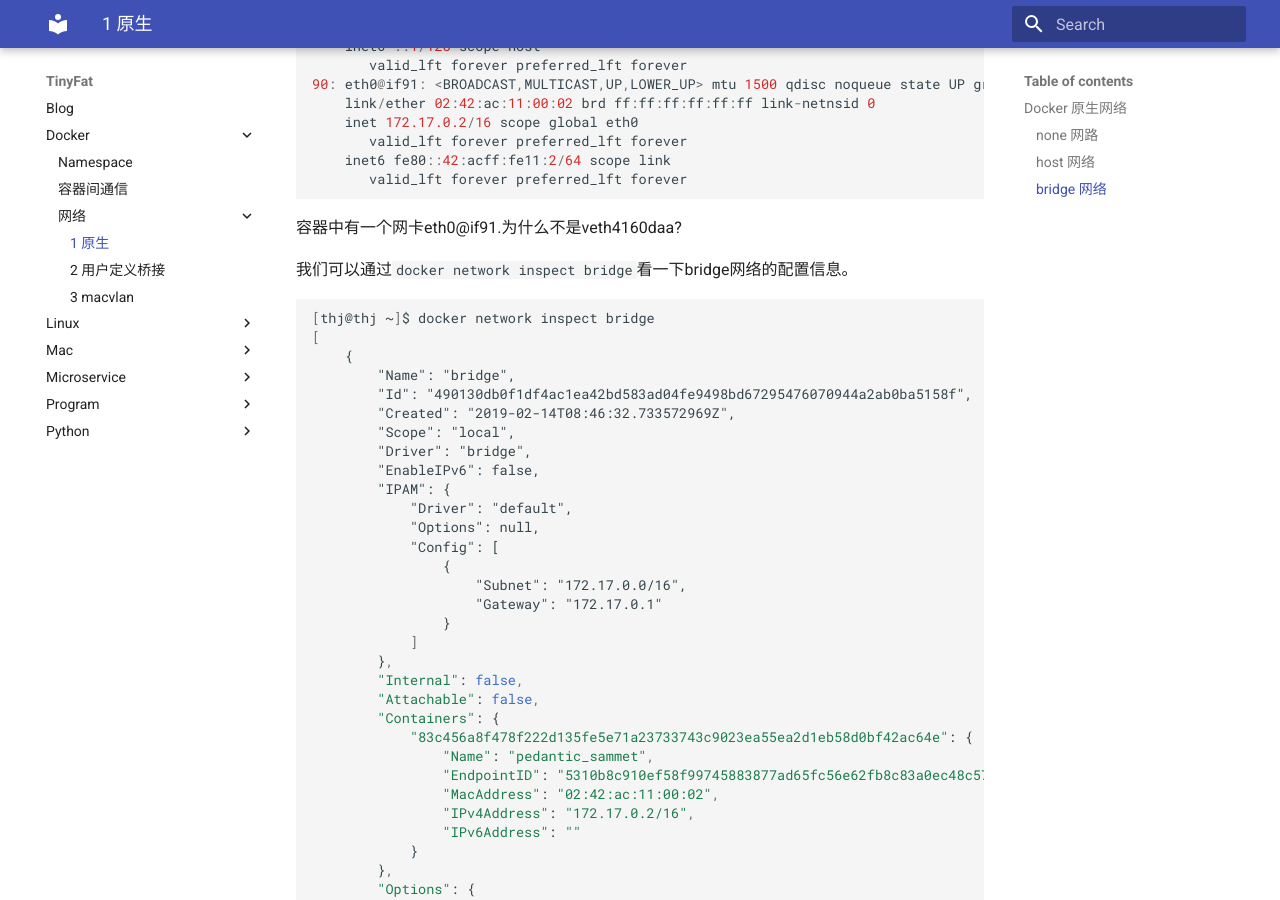
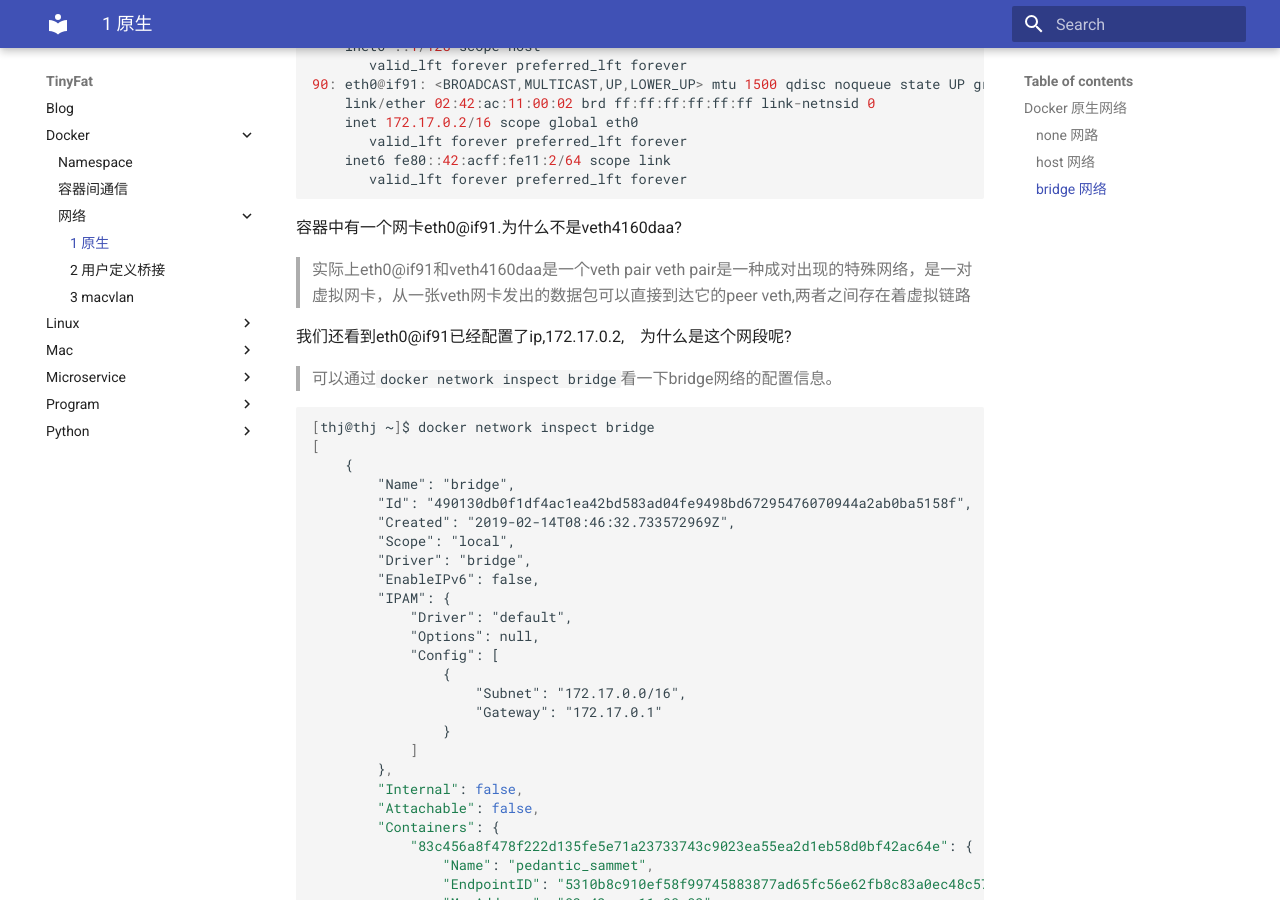
Before and after one commit to thj8/blog, an MkDocs documentation site: the page built from docs/Docker/网络/1-原生.md, in a window 1280 px wide and 900 px high, scrolled down 1815 px. Built offline with MkDocs 1.6.1 and Material for MkDocs 9.7.7, drawn with Linux system fonts in a browser that asks for light colours.

Commit message:
modify network

````diff
--- a/docs/Docker/网络/1-原生.md
+++ b/docs/Docker/网络/1-原生.md
@@ -83,8 +83,12 @@ root@83c456a8f478:/usr/local/apache2# ip a
 ```
 
 容器中有一个网卡eth0@if91.为什么不是veth4160daa?
+> 实际上eth0@if91和veth4160daa是一个veth pair
+> veth pair是一种成对出现的特殊网络，是一对虚拟网卡，从一张veth网卡发出的数据包可以直接到达它的peer veth,两者之间存在着虚拟链路
 
-我们可以通过`docker network inspect bridge`看一下bridge网络的配置信息。
+
+我们还看到eth0@if91已经配置了ip,172.17.0.2,　为什么是这个网段呢?
+> 可以通过`docker network inspect bridge`看一下bridge网络的配置信息。
 
 ```
 [thj@thj ~]$ docker network inspect bridge
````
